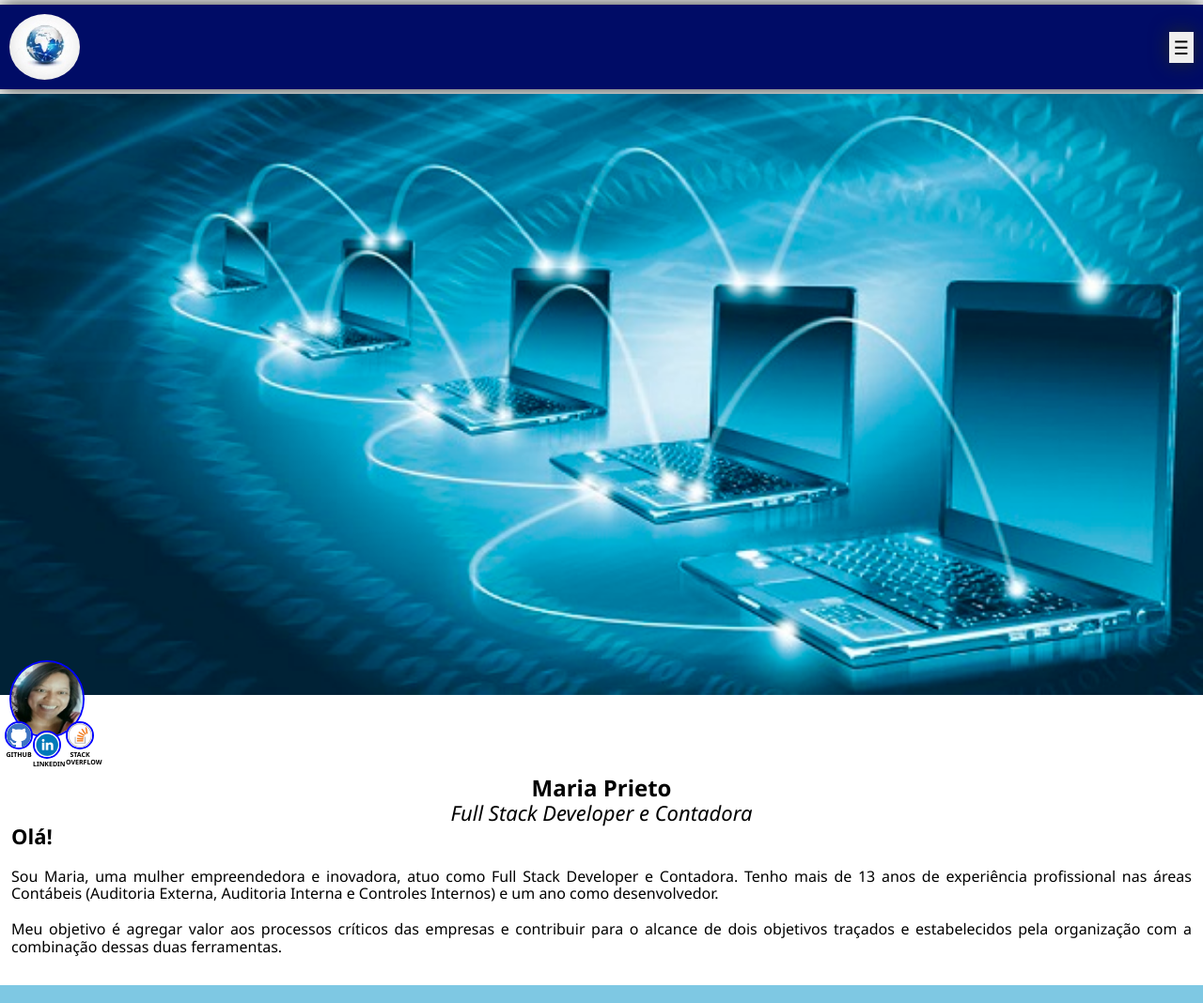
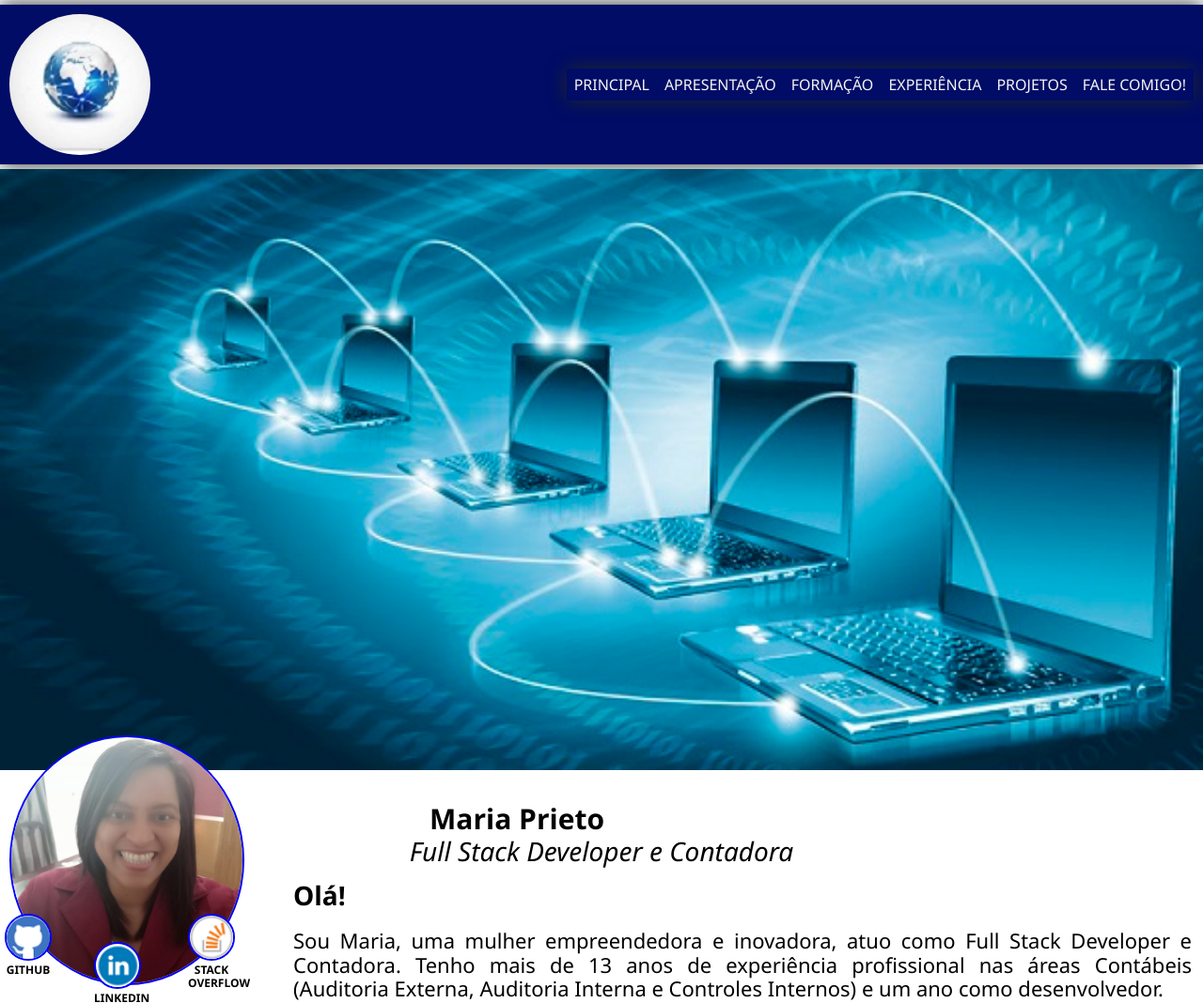
Before and after one commit to mariamprieto/Project01, a plain HTML site: page aula02_css/index.html in a window 1280 px wide. Shown: the top 1068 px of the page at 94% size. Drawn offline with Linux system fonts and the light colour scheme.

Commit message:
Responsive

```diff
--- a/aula02_css/css/large.css
+++ b/aula02_css/css/large.css
@@ -0,0 +1,89 @@
+@media only screen and (min-width:64rem) {
+
+    h1 {
+
+        font-size: 30px;
+    }
+
+    h2 {
+        font-size: 28px;
+    }
+
+    h3 {
+        font-size: 26px;
+    }
+
+    p {
+        font-size: 22px;
+    }
+
+    .avatar_cabecalho {
+        height: 150px;
+        width: 150px;
+
+    }
+
+
+
+    .apresentacao_conteudo p,
+    .apresentacao_conteudo h2 {
+        margin-left: 300px;
+
+    }
+
+    .nome_developer h1 {
+        margin-right: 180px;
+    }
+
+    .nome_developer h2 {
+        margin-bottom: 15px;
+    }
+
+    .avatar_main {
+        height: 250px;
+        width: 250px;
+
+    }
+
+    .avatar_social1 {
+        height: 50px;
+        width: 50px;
+        top: 150px;
+        left: 5px;
+        font-size: 12px;
+    }
+
+    .avatar_social2 {
+        height: 50px;
+        width: 50px;
+        top: 180px;
+        left: 100px;
+        font-size: 12px;
+    }
+
+    .avatar_social3 {
+        height: 50px;
+        width: 50px;
+        top: 150px;
+        left: 200px;
+        font-size: 12px;
+    }
+
+    label,
+    input,
+    textarea,
+    select,
+    button {
+
+        font-size: 22px;
+    }
+
+    .avatar_footer1 {
+        height: 50px;
+        width: 50px;
+    }
+
+    .conteudo_footer p {
+        font-size: 22px;
+    }
+}
--- a/aula02_css/css/medium.css
+++ b/aula02_css/css/medium.css
@@ -0,0 +1,131 @@
+@media only screen and (min-width:35rem) {
+
+    .menu #hamburger {
+        display: none;
+    }
+
+    .menu ul {
+        display: flex;
+        flex-direction: row;
+    }
+
+    .menu ul li a {
+        font-size: 16px;
+    }
+
+
+    h1 {
+
+        font-size: 26px;
+    }
+
+    h2 {
+        font-size: 24px;
+    }
+
+    h3 {
+        font-size: 22px;
+    }
+
+    p {
+        font-size: 18px;
+    }
+
+    .avatar_cabecalho {
+        height: 100px;
+        width: 100px;
+
+    }
+
+    .apresentacao {
+
+        margin-top: 20px;
+
+    }
+
+    .apresentacao_conteudo p,
+    .apresentacao_conteudo h2 {
+        margin-left: 200px;
+
+    }
+
+    .nome_developer h1 {
+        margin-right: 180px;
+    }
+
+    .nome_developer h2 {
+        margin-bottom: 15px;
+    }
+
+    .avatar_main {
+        height: 150px;
+        width: 150px;
+
+    }
+
+    .avatar_social1 {
+        height: 40px;
+        width: 40px;
+        top: 65px;
+        left: 5px;
+        font-size: 10px;
+    }
+
+    .avatar_social2 {
+        height: 40px;
+        width: 40px;
+        top: 95px;
+        left: 60px;
+        font-size: 10px;
+    }
+
+    .avatar_social3 {
+        height: 40px;
+        width: 40px;
+        top: 65px;
+        left: 120px;
+        font-size: 10px;
+    }
+.avatar_footer1 {
+    height: 40px;
+    width: 40px;
+    font-size: 10px;
+
+
+}
+    .projeto-conteudo {
+        flex-direction: row;
+        align-items: center;
+        justify-content: center;
+
+    }
+
+    .link-repositorio a {
+        margin: 0;
+    }
+
+    .container_footer {
+        display: grid;
+        grid-template-columns: auto 1fr;
+        justify-content: center;
+        align-items: center;
+
+    }
+
+    .form {
+        margin: 10px;
+    }
+
+    .conteudo_footer p {
+        font-size: 18px;
+    }
+label,
+input,
+textarea,
+select,
+button {
+
+    font-size: 18px;
+}
+
+}
--- a/aula02_css/css/small.css
+++ b/aula02_css/css/small.css
@@ -359,9 +359,11 @@ footer {
     background-color: #000C66;
 
 
+
 }
 
 .container_footer {
+    margin-left: 10px;
     display: flex;
     flex-direction: column;
     padding: 10px 10px;
@@ -414,6 +416,7 @@ form {
     display: grid;
     grid-gap: 0.25rem;
     align-items: center;
+
 }
 
 label,
--- a/aula02_css/index.html
+++ b/aula02_css/index.html
@@ -40,7 +40,7 @@
     </div>
     <section class="introducao_main">
       <div class="avatar_main">
-        <img class="avatar_image_main" src="images/Maria.jpg" alt="Foto de Maria Prieto" />
+        <img class="avatar_image_main" src="images/image_main.jpeg" alt="Foto de Maria Prieto" />
       </div>
       <div id="presentacion" class="apresentacao">
         <div class="nome_developer">
@@ -154,8 +154,7 @@
         </h3>
         <p>
           Lorem ipsum dolor sit amet consectetur adipisicing elit. Consequuntur, amet? Quasi doloremque officiis officia
-          maxime neque, omnis deserunt facilis, rerum mollitia quam asperiores odit modi autem saepe ipsum molestias.
-          Ducimus?
+          maxime neque.
         </p>
         <div class="card_link">
           <span class="link-repositorio"><a href="#">REPOSITÓRIO</a></span>
@@ -169,8 +168,7 @@
         </h3>
         <p>
           Lorem ipsum dolor sit amet consectetur adipisicing elit. Consequuntur, amet? Quasi doloremque officiis officia
-          maxime neque, omnis deserunt facilis, rerum mollitia quam asperiores odit modi autem saepe ipsum molestias.
-          Ducimus?
+          maxime neque.
         </p>
         <div class="card_link">
           <span class="link-repositorio"><a href="#">REPOSITÓRIO</a></span>
@@ -184,8 +182,7 @@
         </h3>
         <p>
           Lorem ipsum dolor sit amet consectetur adipisicing elit. Consequuntur, amet? Quasi doloremque officiis officia
-          maxime neque, omnis deserunt facilis, rerum mollitia quam asperiores odit modi autem saepe ipsum molestias.
-          Ducimus?
+          maxime neque.
         </p>
         <div class="card_link">
           <span class="link-repositorio"><a href="#">REPOSITÓRIO</a></span>
@@ -232,8 +229,10 @@
           </div>
         </div>
       </div>
-  <h1  class="title_form">📧 Contate-Nos</h1>
+      <div class="form">
+  <h1 class="title_form">📧 Contate-Nos</h1>
   <form action="" method="get">
+
     <div id="message"></div>
     <label for="fname">Nome:</label>
     <input type="text" id="fname" name="fname" required placeholder="Digite seu nome" />
@@ -253,7 +252,7 @@
     <button id="btnSubmit" type="submit">Enviar Mensagem</button>
     <input type="hidden" value="4">
   </form>
-
+</div>
 
     </div>
   </footer>
```
Also changed, not shown: aula02_css/images/image_main.jpeg (added).
